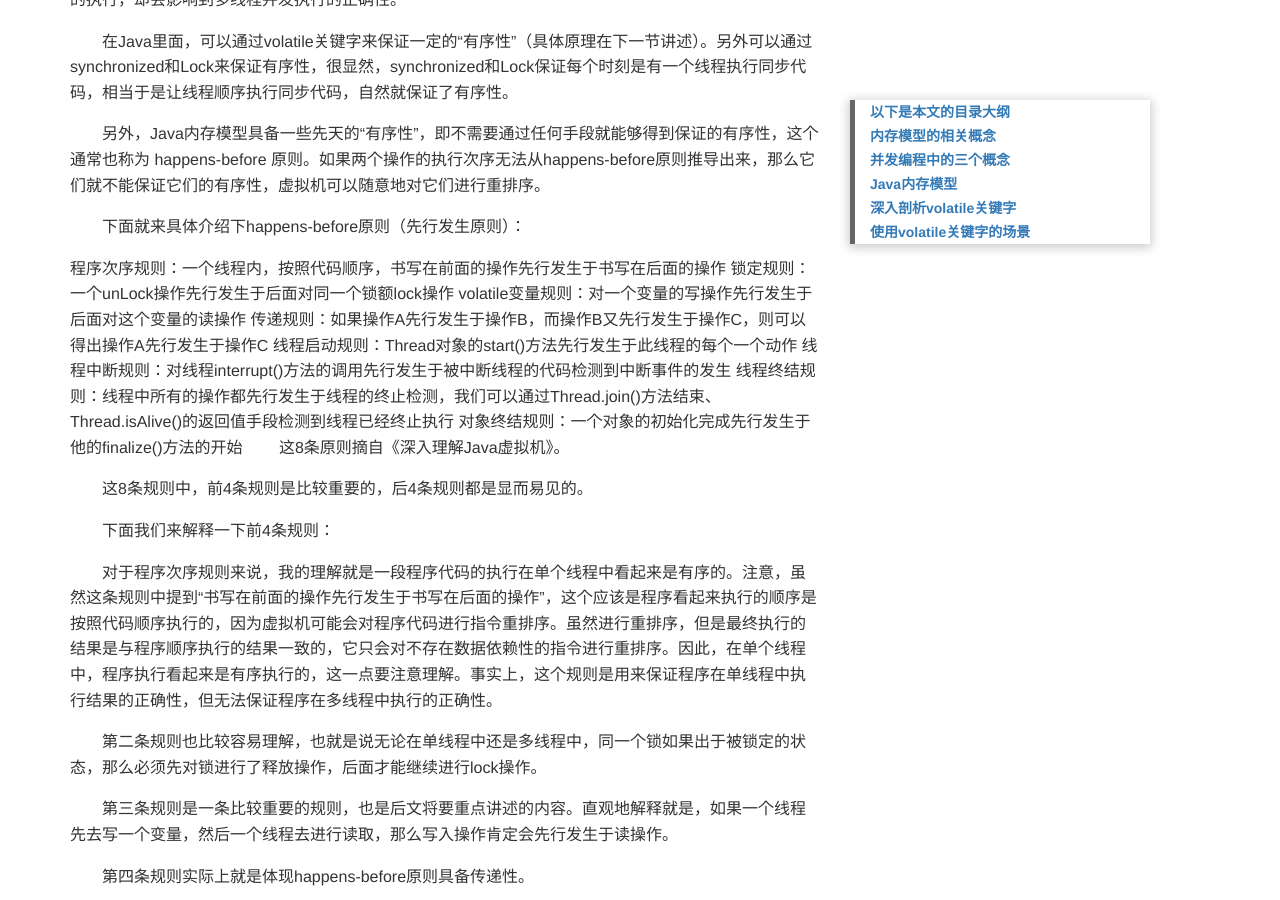
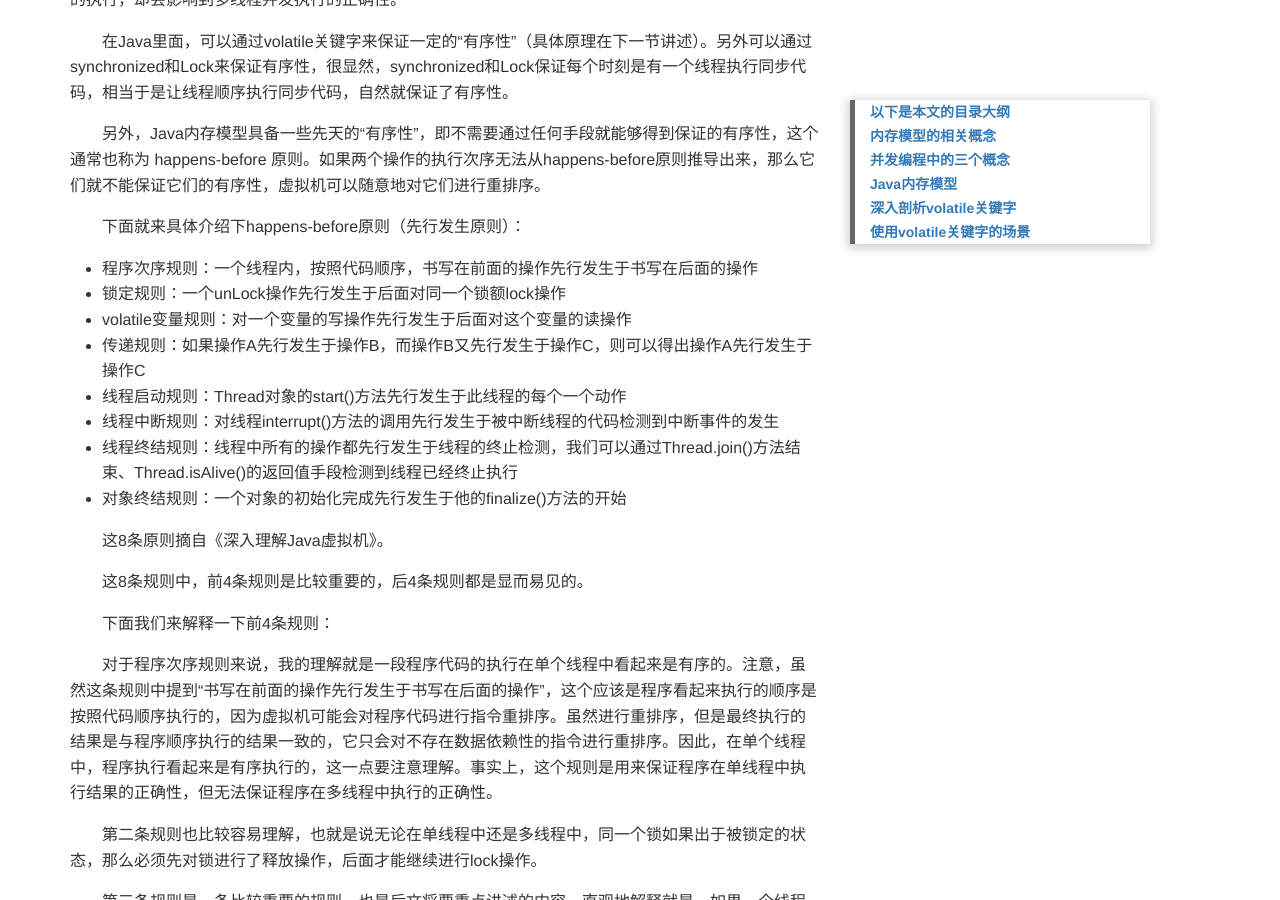
Before and after one commit to yujingzhou/yujingzhou.github.io, a Jekyll site: the page built from _posts/2019-11-10-Java-volatile.md, in a window 1280 px wide and 900 px high, scrolled down 7295 px. Built offline with Jekyll 4.4.1, drawn with Linux system fonts in a browser that asks for light colours; a script that is not in the unit is left out; comment, search, counter and statistics services are not loaded.

```diff
--- a/_posts/2019-11-10-Java-volatile.md
+++ b/_posts/2019-11-10-Java-volatile.md
@@ -217,14 +217,15 @@ x = x + 1;     //语句4
 
 　　下面就来具体介绍下happens-before原则（先行发生原则）：
 
-程序次序规则：一个线程内，按照代码顺序，书写在前面的操作先行发生于书写在后面的操作
-锁定规则：一个unLock操作先行发生于后面对同一个锁额lock操作
-volatile变量规则：对一个变量的写操作先行发生于后面对这个变量的读操作
-传递规则：如果操作A先行发生于操作B，而操作B又先行发生于操作C，则可以得出操作A先行发生于操作C
-线程启动规则：Thread对象的start()方法先行发生于此线程的每个一个动作
-线程中断规则：对线程interrupt()方法的调用先行发生于被中断线程的代码检测到中断事件的发生
-线程终结规则：线程中所有的操作都先行发生于线程的终止检测，我们可以通过Thread.join()方法结束、Thread.isAlive()的返回值手段检测到线程已经终止执行
-对象终结规则：一个对象的初始化完成先行发生于他的finalize()方法的开始
+* 程序次序规则：一个线程内，按照代码顺序，书写在前面的操作先行发生于书写在后面的操作
+* 锁定规则：一个unLock操作先行发生于后面对同一个锁额lock操作
+* volatile变量规则：对一个变量的写操作先行发生于后面对这个变量的读操作
+* 传递规则：如果操作A先行发生于操作B，而操作B又先行发生于操作C，则可以得出操作A先行发生于操作C
+* 线程启动规则：Thread对象的start()方法先行发生于此线程的每个一个动作
+* 线程中断规则：对线程interrupt()方法的调用先行发生于被中断线程的代码检测到中断事件的发生
+* 线程终结规则：线程中所有的操作都先行发生于线程的终止检测，我们可以通过Thread.join()方法结束、Thread.isAlive()的返回值手段检测到线程已经终止执行
+* 对象终结规则：一个对象的初始化完成先行发生于他的finalize()方法的开始
+
 　　这8条原则摘自《深入理解Java虚拟机》。
 
 　　这8条规则中，前4条规则是比较重要的，后4条规则都是显而易见的。
```
